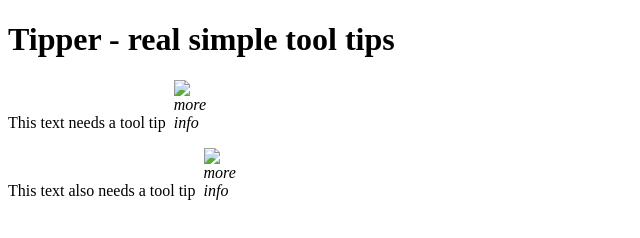
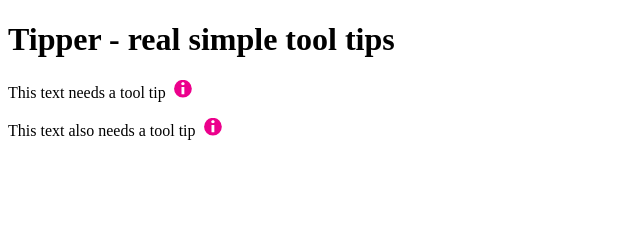
Before and after one commit to Jherit/Tipper, a plain HTML site: page index.html in a window 1280 px wide. Shown: the whole page, without its empty margins (0-640 px from the left). Drawn offline with Linux system fonts and the light colour scheme; the site is published under a folder, as on GitHub Pages, so addresses that start at the root find nothing.

Commit message:
Update index.html

```diff
--- a/index.html
+++ b/index.html
@@ -13,7 +13,7 @@
         class="tipper"
         data-tippertext="This is the text that is displayed as a tool tip."
         ><img
-          src="/images/info-tipper-spot.svg"
+          src="images/info-tipper-spot.svg"
           alt="more info"
           width="18px"
           height="18px"
@@ -23,7 +23,7 @@
         class="tipper"
         data-tippertext="This is some more text that is displayed as a tool tip."
         ><img
-          src="/images/info-tipper-spot.svg"
+          src="images/info-tipper-spot.svg"
           alt="more info"
           width="18px"
           height="18px"
```
